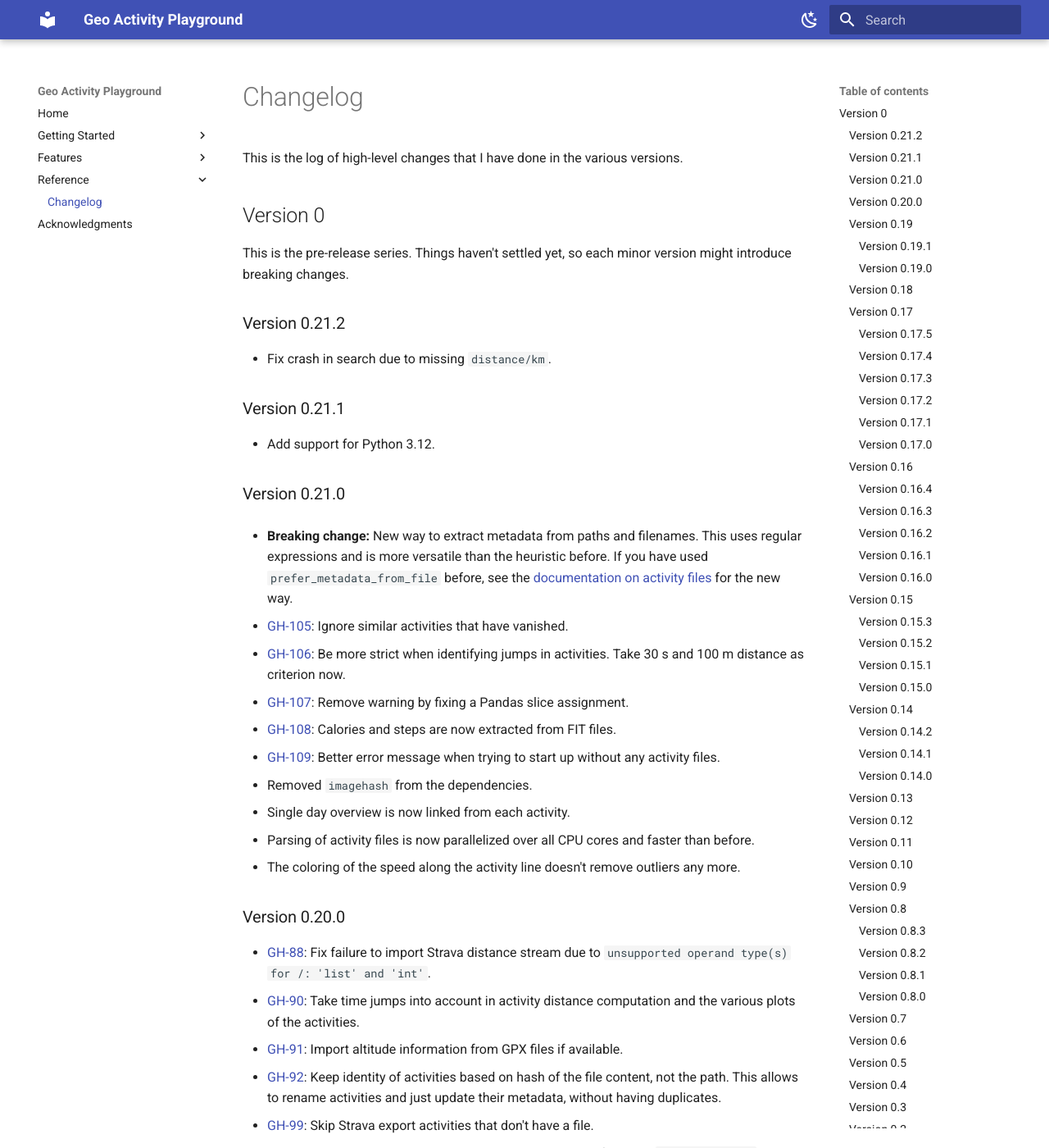
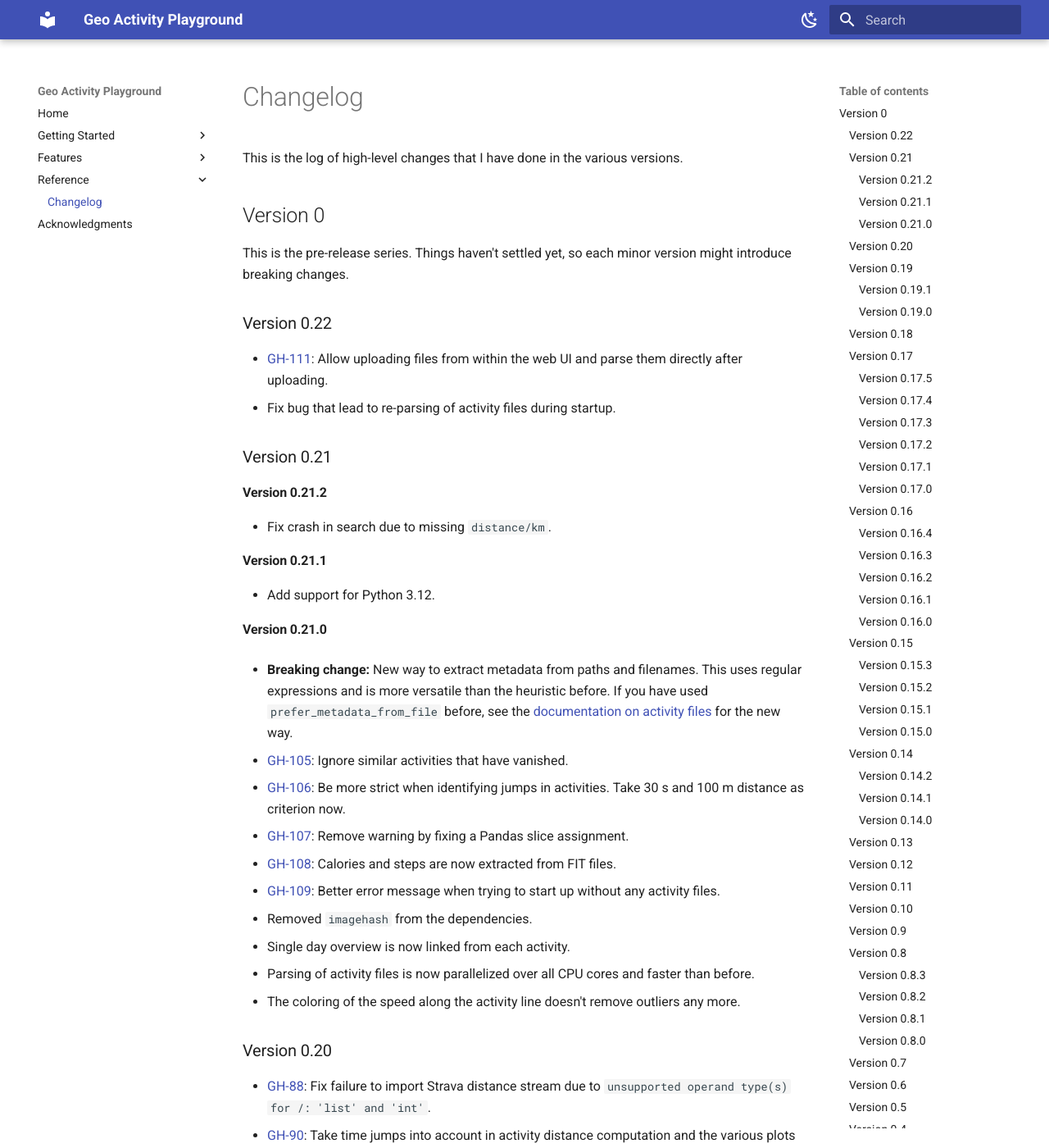
Before and after one commit to martin-ueding/geo-activity-playground, an MkDocs documentation site: the page built from docs/reference/changelog.md, in a window 1280 px wide and 1400 px high. Shown: the whole window at 82% size. Built offline with MkDocs 1.6.1 and Material for MkDocs 9.7.7, drawn with Linux system fonts in a browser that asks for light colours.

Commit message:
Changelog entry

```diff
--- a/docs/reference/changelog.md
+++ b/docs/reference/changelog.md
@@ -6,15 +6,22 @@ This is the log of high-level changes that I have done in the various versions.
 
 This is the pre-release series. Things haven't settled yet, so each minor version might introduce breaking changes.
 
-### Version 0.21.2
+### Version 0.22
+
+- [GH-111](https://github.com/martin-ueding/geo-activity-playground/issues/111): Allow uploading files from within the web UI and parse them directly after uploading.
+- Fix bug that lead to re-parsing of activity files during startup.
+
+### Version 0.21
+
+#### Version 0.21.2
 
 - Fix crash in search due to missing `distance/km`.
 
-### Version 0.21.1
+#### Version 0.21.1
 
 - Add support for Python 3.12.
 
-### Version 0.21.0
+#### Version 0.21.0
 
 - **Breaking change:** New way to extract metadata from paths and filenames. This uses regular expressions and is more versatile than the heuristic before. If you have used `prefer_metadata_from_file` before, see the [documentation on activity files](../getting-started/using-activity-files.md) for the new way.
 
```
Also changed, not shown: other parts of docs/reference/changelog.md (+1 -1 lines).
